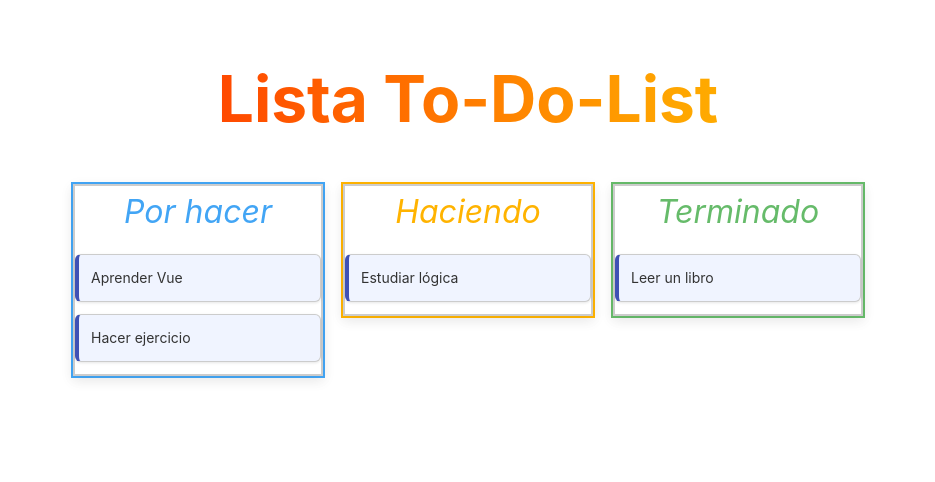
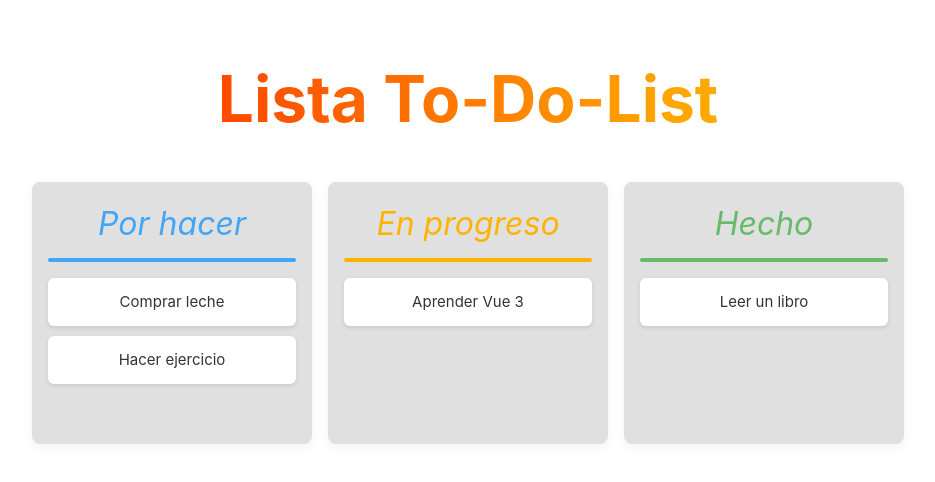
Before and after one commit to minguitof/to-do-list, a Vue app in the folder Front/: page / in a window 1280 px wide. Shown: the top 482 px of the page, without its empty margins (172-1107 px from the left). Built offline with nearby package versions, Linux system fonts and the light colour scheme.

Commit message:
Se agrega color a la tablas y vuedraggable integrado

```diff
--- a/Front/package.json
+++ b/Front/package.json
@@ -9,7 +9,8 @@
     "preview": "vite preview"
   },
   "dependencies": {
-    "vue": "^3.5.13"
+    "vue": "^3.5.13",
+    "vuedraggable": "^4.1.0"
   },
   "devDependencies": {
     "@vitejs/plugin-vue": "^5.2.3",
--- a/Front/src/App.vue
+++ b/Front/src/App.vue
@@ -27,7 +27,7 @@ export default {
   flex-direction: column; /* Coloca hijos en vertical */
   height: 100vh;
   box-sizing: border-box;
-  color: white;
+  color: rgb(46, 24, 24);
 }
 
 .title-center {
--- a/Front/src/components/Board.vue
+++ b/Front/src/components/Board.vue
@@ -2,27 +2,21 @@
 import { reactive } from 'vue'
 import Column from './Column.vue'
 
-// Estado con las columnas y sus notas
 const columns = reactive({
   todo: [
-    { id: 1, text: 'Aprender Vue' },
-    { id: 2, text: 'Hacer ejercicio' }
+    { id: 1, text: 'Comprar leche' },
+    { id: 2, text: 'Hacer ejercicio' },
   ],
   doing: [
-    { id: 3, text: 'Estudiar lógica' }
+    { id: 3, text: 'Aprender Vue 3' },
   ],
   done: [
-    { id: 4, text: 'Leer un libro' }
-  ]
+    { id: 4, text: 'Leer un libro' },
+  ],
 })
 
-// Función para mover notas entre columnas (más adelante puedes agregar lógica drag & drop)
-function moveNote(noteId, from, to) {
-  const index = columns[from].findIndex(note => note.id === noteId)
-  if (index !== -1) {
-    const [note] = columns[from].splice(index, 1)
-    columns[to].push(note)
-  }
+function updateNotes(columnKey, newNotes) {
+  columns[columnKey] = newNotes
 }
 </script>
 
@@ -30,26 +24,28 @@ function moveNote(noteId, from, to) {
   <div class="board">
     <Column
       title="Por hacer"
+      type="todo"
       :notes="columns.todo"
-      @moveNote="moveNote"
-      columnKey="todo"
+      @update:notes="updateNotes('todo', $event)"
     />
     <Column
-      title="Haciendo"
+      title="En progreso"
+      type="doing"
       :notes="columns.doing"
-      @moveNote="moveNote"
-      columnKey="doing"
+      @update:notes="updateNotes('doing', $event)"
     />
     <Column
-      title="Terminado"
+      title="Hecho"
+      type="done"
       :notes="columns.done"
-      @moveNote="moveNote"
-      columnKey="done"
+      @update:notes="updateNotes('done', $event)"
     />
   </div>
 </template>
 
+
 <style scoped>
+
 .board {
   display: flex;
   gap: 1rem;
--- a/Front/src/components/Column.vue
+++ b/Front/src/components/Column.vue
@@ -1,49 +1,63 @@
+<script setup>
+import { defineProps, defineEmits } from 'vue'
+import draggable from 'vuedraggable'
+
+const props = defineProps({
+  title: String,
+  notes: Array,
+  type: String, // "todo", "doing", "done"
+})
+
+const emit = defineEmits(['update:notes'])
+
+function onUpdateModelValue(newValue) {
+  emit('update:notes', newValue)
+}
+
+
+</script>
+
 <template>
+  <div :class="['column-box', type]">
+    <h2>{{ title }}</h2>
+    <div :class="['column-separator', type]"></div> <!-- la barrita -->
 
-  <div class="column-box" :class="columnKey">
-
-  <div class="column-box">
-    <h2>{{ title }}</h2>
-    <ul class="note-list">
-      <li v-for="note in notes" :key="note.id" class="note">
-        {{ note.text }}
-      </li>
-    </ul>
-  </div>
-
+    <draggable
+      :modelValue="notes"
+      @update:modelValue="onUpdateModelValue"
+      :group="{ name: 'notes' }"
+      item-key="id"
+      style="min-height: 150px;"
+    >
+      <template #item="{ element }">
+        <div style="
+          background: white;
+          padding: 12px;
+          margin-bottom: 10px;
+          border-radius: 6px;
+          box-shadow: 0 2px 4px rgba(0,0,0,0.1);
+          user-select: none;
+          cursor: grab;
+        ">
+          {{ element.text }}
+        </div>
+      </template>
+    </draggable>
   </div>
 </template>
 
-
-<script>
-export default {
-  name: 'Column',
-  props: {
-  title: {
-    type: String,
-    required: true
-  },
-  notes: {
-    type: Array,
-    default: () => []
-  },
-  columnKey: {
-    type: String,
-    required: true
-  }
-}
-};
-</script>
 <style scoped>
 
 .column-box {
+  background: #e0e0e0;
+  padding: 16px;
+  border-radius: 8px;
+  width: 280px;
+  min-height: 200px;
   flex: 1;
-  min-width: 250px;
   max-width: 300px;
-  border: 2px solid #ccc;
   box-shadow: 0 4px 12px rgba(0,0,0,0.05);
 }
-
 
 .note-list {
   list-style: none;
@@ -103,5 +117,24 @@ export default {
   font-size: 2rem;
 }
 
+.column-separator {
+  height: 4px;
+  width: 100%;
+  margin: 8px 0 16px;
+  border-radius: 2px;
+}
+
+/* Color por tipo */
+.column-separator.todo {
+  background-color: #42a5f5;
+}
+
+.column-separator.doing {
+  background-color: #ffb300;
+}
+
+.column-separator.done {
+  background-color: #66bb6a;
+}
 
 </style>
```
Also changed, not shown: 1 other file (tests, documents, lock files or other folders).
